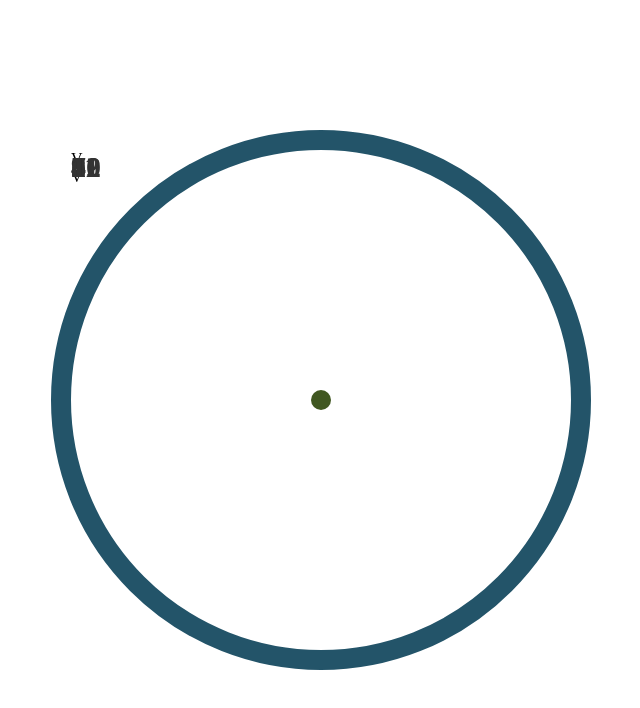
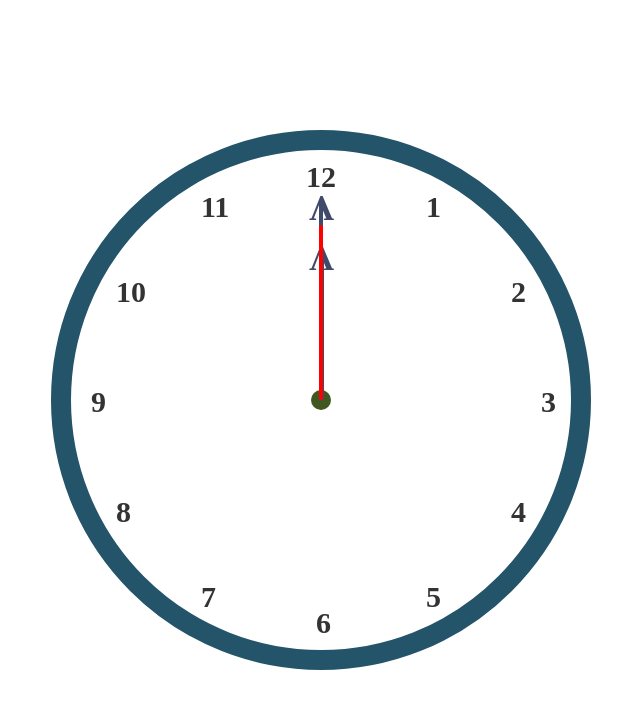
Before and after one commit to mohammadsaeediaf/show-clock, a plain HTML site: page index.html in a window 1280 px wide. Shown: the whole page, without its empty margins (319-959 px from the left). Drawn offline with Linux system fonts and the light colour scheme.

Commit message:
Add hour and seccond arrows styles

```diff
--- a/style.css
+++ b/style.css
@@ -40,3 +40,146 @@ body {
   position: absolute;
   color: #333;
 }
+
+.hour-1 {
+  top: 40px;
+  right: 130px;
+}
+
+.hour-2 {
+  top: 125px;
+  right: 45px;
+}
+
+.hour-3 {
+  top: 235px;
+  right: 15px;
+}
+
+.hour-4 {
+  top: 345px;
+  right: 45px;
+}
+
+.hour-5 {
+  top: 430px;
+  right: 130px;
+}
+
+.hour-6 {
+  bottom: 10px;
+  right: 240px;
+}
+
+.hour-7 {
+  top: 430px;
+  left: 130px;
+}
+
+.hour-8 {
+  top: 345px;
+  left: 45px;
+}
+
+.hour-9 {
+  top: 235px;
+  left: 20px;
+}
+
+.hour-10 {
+  top: 125px;
+  left: 45px;
+}
+
+.hour-11 {
+  top: 40px;
+  left: 130px;
+}
+.hour-12 {
+  top: 10px;
+  left: 235px;
+}
+
+.minute-hand-wrapper {
+  width: 400px;
+  height: 400px;
+  border-radius: 50%;
+  position: absolute;
+  top: 50px;
+  left: 50px;
+}
+
+.minute-hand {
+  position: relative;
+}
+
+.minute-hand .hand {
+  width: 4px;
+  height: 200px;
+  background: #404b69;
+  position: absolute;
+  left: 49.5%;
+}
+
+.minute-hand .arrow {
+  transform: rotate(180deg);
+  position: absolute;
+  right: 187px;
+  top: -13px;
+  font-size: 35px;
+  font-weight: bold;
+  color: #404b69;
+}
+
+.hour-hand-wrapper {
+  width: 300px;
+  height: 300px;
+  border-radius: 50%;
+  position: absolute;
+  top: 100px;
+  left: 100px;
+}
+
+.hour-hand {
+  position: relative;
+}
+
+.hour-hand .hand {
+  width: 4px;
+  height: 150px;
+  background: #404b69;
+  position: absolute;
+  left: 49.5%;
+}
+
+.hour-hand .arrow {
+  transform: rotate(180deg);
+  position: absolute;
+  left: 138px;
+  top: -13px;
+  font-size: 35px;
+  font-weight: bold;
+  color: #404b69;
+}
+
+.seccond-hand-wrapper {
+  width: 350px;
+  height: 350px;
+  border-radius: 50%;
+  position: absolute;
+  top: 75px;
+  left: 75px;
+}
+
+.seccond-hand {
+  position: relative;
+}
+
+.seccond-hand .hand {
+  border-radius: 5px;
+  width: 4px;
+  height: 175px;
+  background: red;
+  position: absolute;
+  left: 49.5%;
+}
```
